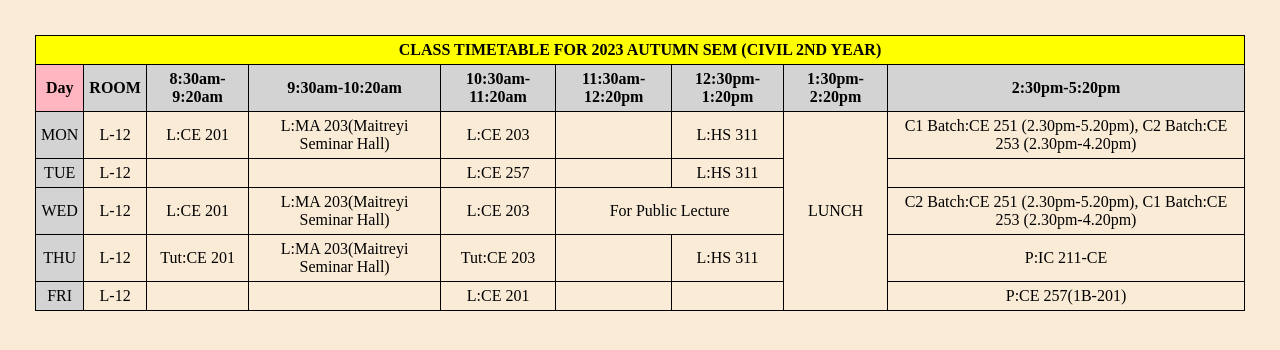
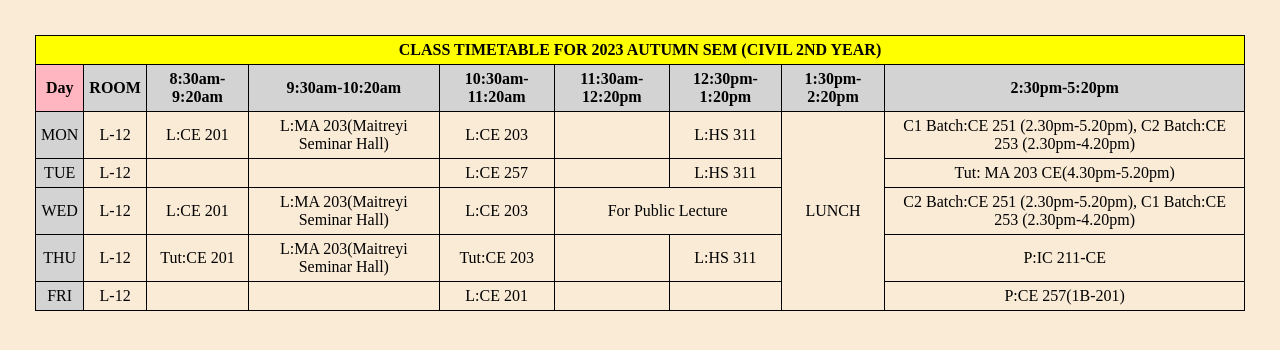
Before and after one commit to adijain123/timetable-civil, a plain HTML site: page index.html in a window 1280 px wide. Drawn offline with Linux system fonts and the light colour scheme.

Commit message:
Add files via upload

```diff
--- a/index.html
+++ b/index.html
@@ -24,6 +24,9 @@
             }
             table{
                 overflow: scroll;
+                @media  {
+
+                }
             }
     </style>
 </head>
@@ -62,7 +65,7 @@
             <td>L:CE 257</td>
             <td></td>
             <td>L:HS 311</td>
-            <td></td>
+            <td>Tut: MA 203 CE(4.30pm-5.20pm)</td>
         </tr>
         <tr>
             <td class="day">WED</td>
```
